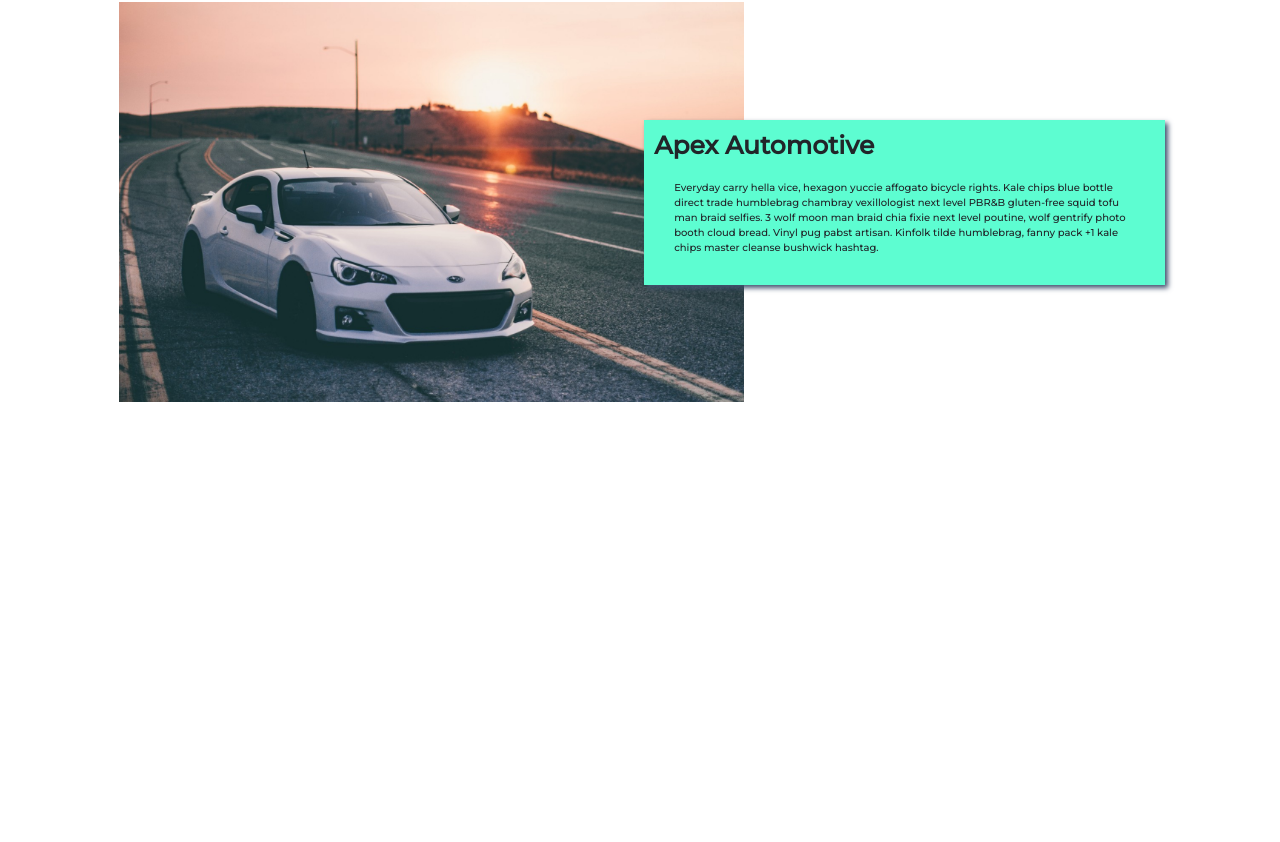
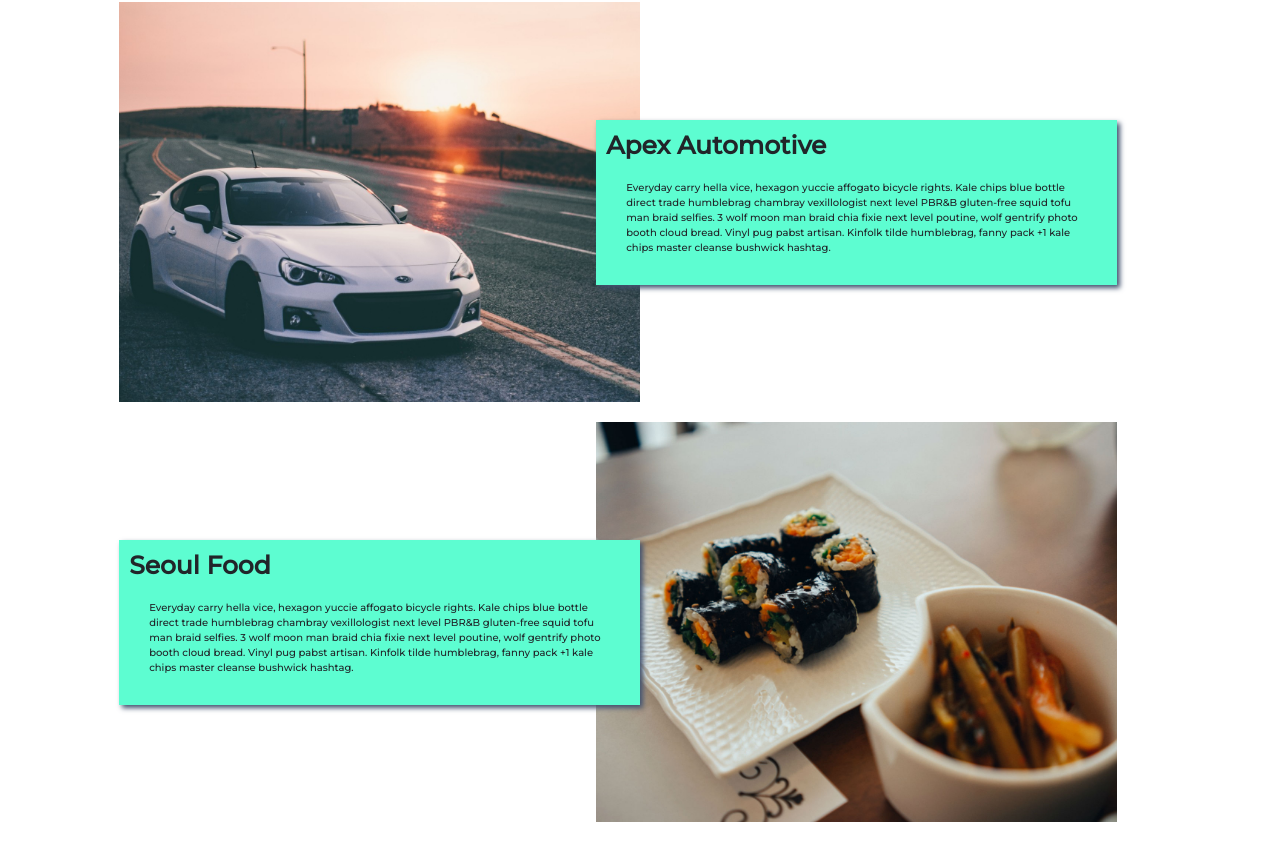
Before and after one commit to eesa94/react-portfolio, a React (Create React App) app: page /portfolio in a window 1280 px wide. Shown: the part 158-1000 px from the top of the page. Before the commit the page ends 800 px from the top, so only its background shows below. Built offline with nearby package versions, Linux system fonts and the light colour scheme.

Commit message:
change hover fx of projects box remains static on hover

```diff
--- a/src/components/Portfolio.js
+++ b/src/components/Portfolio.js
@@ -4,6 +4,7 @@ import { Container } from 'reactstrap';
 import './Portfolio.css';
 import Project from './Project';
 import wallhaven634721 from '../img/wallhaven634721.jpg';
+import gimbap from '../img/gimbap.jpg';
 
 
 export class Portfolio extends Component {
@@ -19,6 +20,13 @@ export class Portfolio extends Component {
                     url: "https://apexautomotive.netlify.com/",
                     github: "https://github.com/eesa94/automotive",
                 },
+                {
+                    name: "Seoul Food",
+                    image: `url(${gimbap})`,
+                    description: "Everyday carry hella vice, hexagon yuccie affogato bicycle rights. Kale chips blue bottle direct trade humblebrag chambray vexillologist next level PBR&B gluten-free squid tofu man braid selfies. 3 wolf moon man braid chia fixie next level poutine, wolf gentrify photo booth cloud bread. Vinyl pug pabst artisan. Kinfolk tilde humblebrag, fanny pack +1 kale chips master cleanse bushwick hashtag.",
+                    url: "https://seoulfood.netlify.com/",
+                    github: "https://github.com/eesa94/restaurant",
+                },
             ]
         }
     }
@@ -31,8 +39,10 @@ export class Portfolio extends Component {
                 <Container fluid className="pageContainer portfolioContainer text-center">
                     <h1 className="montserrat-9 mb3">Portfolio</h1>
                     {
-                        this.state.projects.map(project =>
+                        this.state.projects.map((project, index) =>
                             <Project
+                                key={index}
+                                index={index}
                                 name={project.name}
                                 image={project.image}
                                 description={project.description}
--- a/src/components/Project.css
+++ b/src/components/Project.css
@@ -45,13 +45,13 @@
 }
 
 .projectInformationCol {
-    margin-left: -100px;
+    /* margin-left: -100px; */
     transition: 0.6s;
 }
 
-.projectInformationColActive {
+/* .projectInformationColActive {
     margin-left: -40px;
-}
+} */
 
 .projectInformation {
     padding: 10px;
--- a/src/components/Project.js
+++ b/src/components/Project.js
@@ -31,6 +31,10 @@ export class Project extends Component {
         })
     }
 
+    componentDidMount() {
+        console.log(this.props.index)
+    }
+
 
     render() {
 
@@ -38,11 +42,12 @@ export class Project extends Component {
             backgroundImage: this.props.image
         }
 
+        const index = this.props.index;
 
-
+        if (index % 2 === 0) {
             return (
-            <Row noGutters className="projectRow">
-                <Col xs="12" lg={{ size: 6, offset: 1 }}>
+                <Row noGutters className="projectRow mb2">
+                    <Col xs="12" lg={{size: 5, offset: 1, order: 1}}>
                         <div
                             className="projectImage h-100 w-100 d-flex justify-content-center align-items-center"
                             style={projectImage}
@@ -56,7 +61,7 @@ export class Project extends Component {
                             </div>
                         </div>
                     </Col>
-                <Col xs="12" lg="5" className={this.state.active ? "projectInformationCol projectInformationColActive" : "projectInformationCol"}>
+                    <Col xs="12" lg={{ size: 5, offset: 0, order: 2}} style={{ marginLeft: '-3.5%', zIndex: 10 }}>
                         <div className="h-100 w-100 d-flex justify-content-center align-items-start flex-column">
                             <div className="projectInformation">
                                 <h1 className="projectTitle montserrat-7 mb2 text-left">{this.props.name}</h1>
@@ -66,6 +71,35 @@ export class Project extends Component {
                     </Col>
                 </Row>
             )
+        } else {
+            return (
+                <Row noGutters className="projectRow mb2">
+                    <Col xs="12" lg={{size: 5, offset: 0, order: 2}} style={{ marginLeft: '-3.5%'}}>
+                        <div
+                            className="projectImage h-100 w-100 d-flex justify-content-center align-items-center"
+                            style={projectImage}
+                            onMouseEnter={this.mouseEnter}
+                            onMouseLeave={this.mouseLeave}
+                        >
+                            <div className={this.state.active ? "projectOverlay projectOverlayActive" : "projectOverlay"}>
+                                <Button href={this.props.url} target="_blank" className={this.state.active ? "projectLink projectLinkActive" : "projectLink"}>
+                                View Site
+                                </Button>
+                            </div>
+                        </div>
+                    </Col>
+                    <Col xs="12" lg={{ size: 5, offset: 1, order: 1}} style={{ zIndex: 10 }}>
+                        <div className="h-100 w-100 d-flex justify-content-center align-items-start flex-column">
+                            <div className="projectInformation">
+                                <h1 className="projectTitle montserrat-7 mb2 text-left">{this.props.name}</h1>
+                                <p className="projectDescription montserrat-5 text-left">{this.props.description}</p>
+                            </div>
+                        </div>
+                    </Col>
+                </Row>
+
+            )
+        }
     }
 }
 
```
Lines whose indentation alone changed are shown as unchanged.
